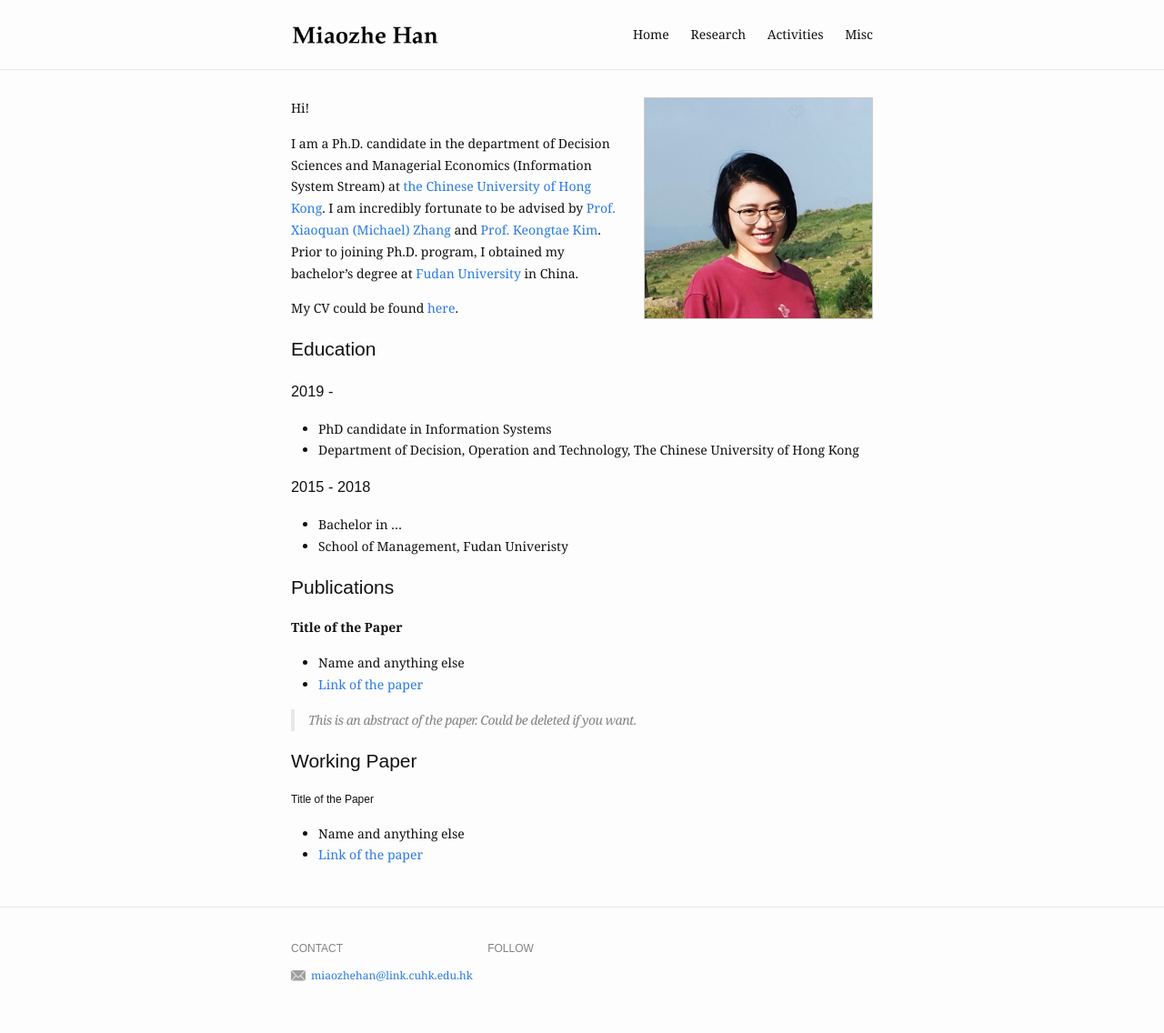
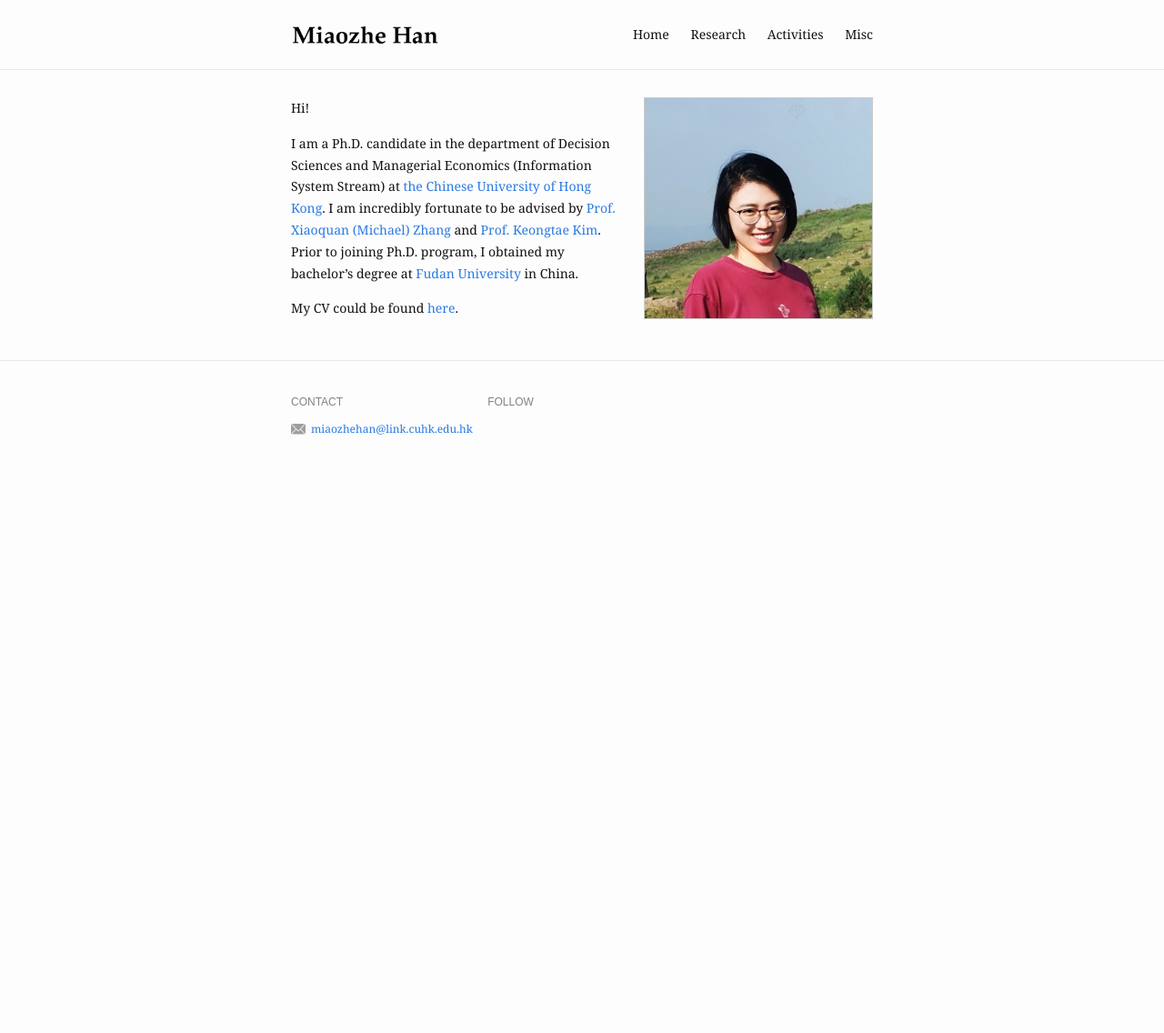
Before and after one commit to miaozhehan99/miaozhehan99.github.io, a Jekyll site: the page built from index.md, in a window 1280 px wide. Shown: the whole page at 91% size. Built offline with Jekyll 4.4.1, drawn with Linux system fonts in a browser that asks for light colours; after the commit the page ends 900 px from its top, so only the background shows below that.

Commit message:
Update index.md

```diff
--- a/index.md
+++ b/index.md
@@ -10,31 +10,3 @@ Hi!
 I am a Ph.D. candidate in the department of Decision Sciences and Managerial Economics (Information System Stream) at [the Chinese University of Hong Kong](https://grad.bschool.cuhk.edu.hk/programmes/decision-sciences-managerial-economics/). I am incredibly fortunate to be advised by [Prof. Xiaoquan (Michael) Zhang](https://mikezhang.com) and [Prof. Keongtae Kim](https://keongkim.github.io). Prior to joining Ph.D. program, I obtained my bachelor’s degree at [Fudan University](https://www.fudan.edu.cn/en/) in China.
 
 My CV could be found [here](https://miaozhehan99.github.io/assets/CV_MiaozheHAN.pdf).
-
-## Education
-
-### 2019 -
-
-- PhD candidate in Information Systems
-- Department of Decision, Operation and Technology, The Chinese University of Hong Kong
-
-### 2015 - 2018
-
-- Bachelor in ...
-- School of Management, Fudan Univeristy
-
-## Publications
-
-**Title of the Paper**
-
-- Name and anything else
-- [Link of the paper]()
-
-> This is an abstract of the paper. Could be deleted if you want.
-
-## Working Paper
-
-#### Title of the Paper
-
-- Name and anything else
-- [Link of the paper]()
```
